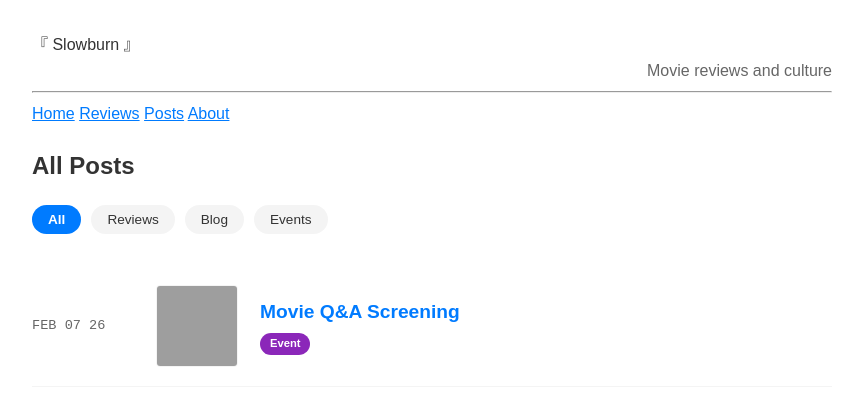
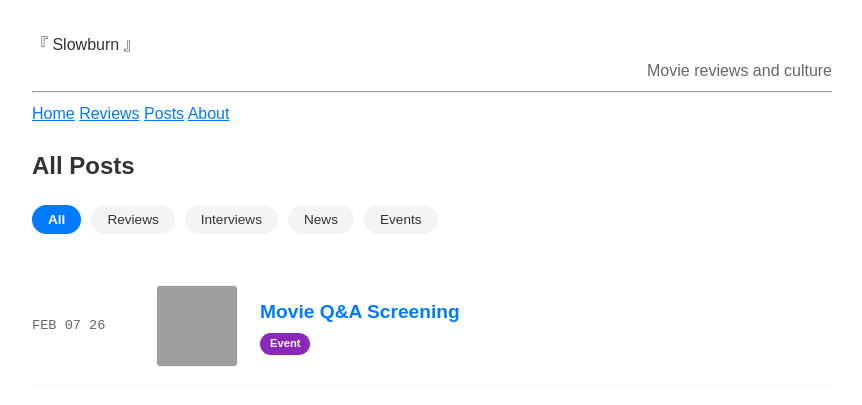
Before and after one commit to Slowburn-Movies/slowburn-movies.github.io, a Jekyll site: the page built from posts.md, in a window 1280 px wide. Shown: the top 405 px of the page, without its empty margins (208-1070 px from the left). Built offline with Jekyll 4.4.1, drawn with Linux system fonts in a browser that asks for light colours; grey boxes are pictures that could not be loaded.

Commit message:
Update posts.md

```diff
--- a/posts.md
+++ b/posts.md
@@ -9,7 +9,8 @@ permalink: /posts/
 <div class="filter-bar" style="margin-bottom: 2rem; display: flex; gap: 10px; flex-wrap: wrap;">
   <button class="filter-btn active" onclick="filterType('all')">All</button>
   <button class="filter-btn" onclick="filterType('review')">Reviews</button>
-  <button class="filter-btn" onclick="filterType('blog')">Blog</button>
+  <button class="filter-btn" onclick="filterType('interview')">Interviews</button>
+  <button class="filter-btn" onclick="filterType('news')">News</button>
   <button class="filter-btn" onclick="filterType('event')">Events</button>
 </div>
 
```
